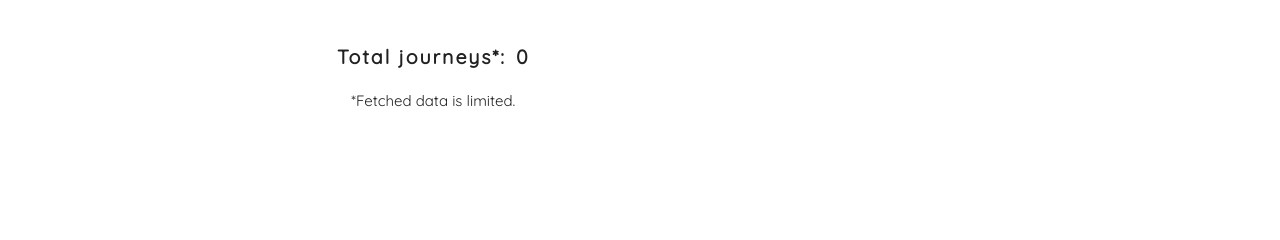
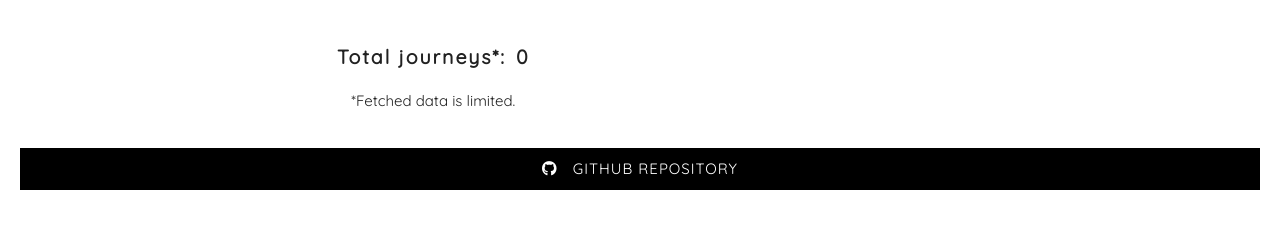
Before and after one commit to Abdu114/citybike, a PHP site: page / in a window 1280 px wide. Shown: the part 307-547 px from the top of the page. Run offline with PHP 8.4, Linux system fonts and the light colour scheme; data that the repository does not hold is empty.

Commit message:
added a footer

```diff
--- a/index.css
+++ b/index.css
@@ -123,6 +123,22 @@ nav ul li:hover{
 #loader_small{
   display: none;
 }
+.page-footer {
+  padding: 10px 0px;
+  color: #fff;
+  background-color: #000;
+}
+#footerlink {
+  color: #fff;
+  letter-spacing: 1px;
+  text-transform: uppercase;
+}
+#github-icon{
+  margin-right: 10px;
+}
+#footerlink:hover{
+  border-bottom: 1px solid #fff;
+}
 @media only screen and (max-width: 992px) {
   nav{
     width: 100%;
--- a/index.php
+++ b/index.php
@@ -33,7 +33,9 @@
 		<link href="https://fonts.googleapis.com/css2?family=Quicksand&display=swap" rel="stylesheet">
 		<!-- External CSS file-->
     <link rel="stylesheet" href="index.css">
-    <title>City Bike || Journeys List View</title>
+		<!-- Font awesome -->
+		<link rel="stylesheet" href="https://cdnjs.cloudflare.com/ajax/libs/font-awesome/6.2.1/css/all.min.css" integrity="sha512-MV7K8+y+gLIBoVD59lQIYicR65iaqukzvf/nwasF0nqhPay5w/9lJmVM2hMDcnK1OnMGCdVK+iQrJ7lzPJQd1w==" crossorigin="anonymous" referrerpolicy="no-referrer" />
+		<title>City Bike || Journeys List View</title>
 	</head>
 	<body>
 		<nav>
@@ -182,6 +184,15 @@
 				<p id="fetchlimit">*Fetched data is limited.</p>
 			</div>
 		</div>
+		<!-- footer -->
+		<footer class="page-footer">
+			<div class="center">
+				<a class="center-align" id="footerlink" href="https://github.com/Abdu114/citybike" target="_blank">
+					<i class="fa-brands fa-github" id="github-icon"></i>
+					Github repository
+				</a>
+			</div>
+		</footer>
 		<script type="text/javascript" src="materialize/js/materialize.min.js"></script>
     <script src="journey.js"></script>
 	</body>
```
